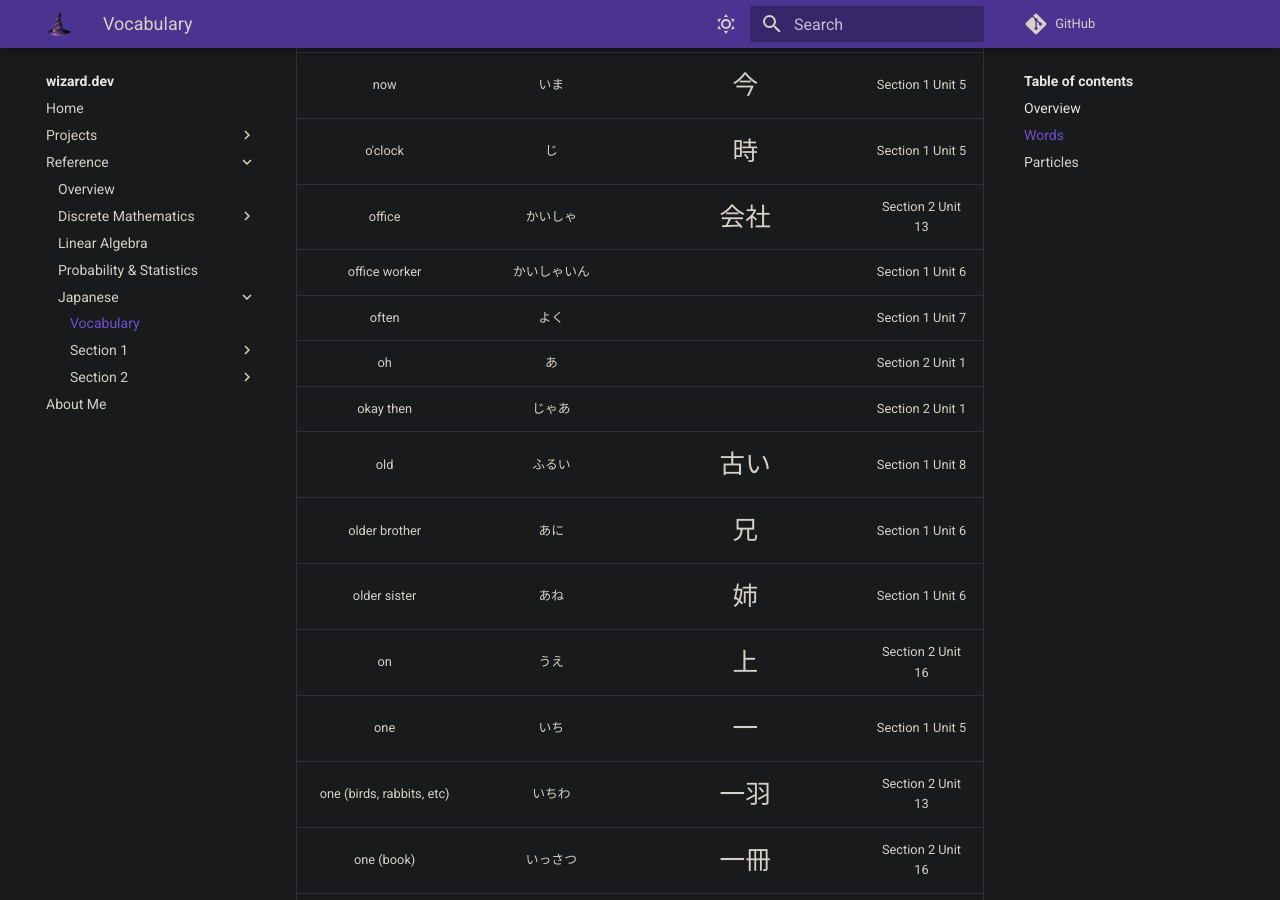
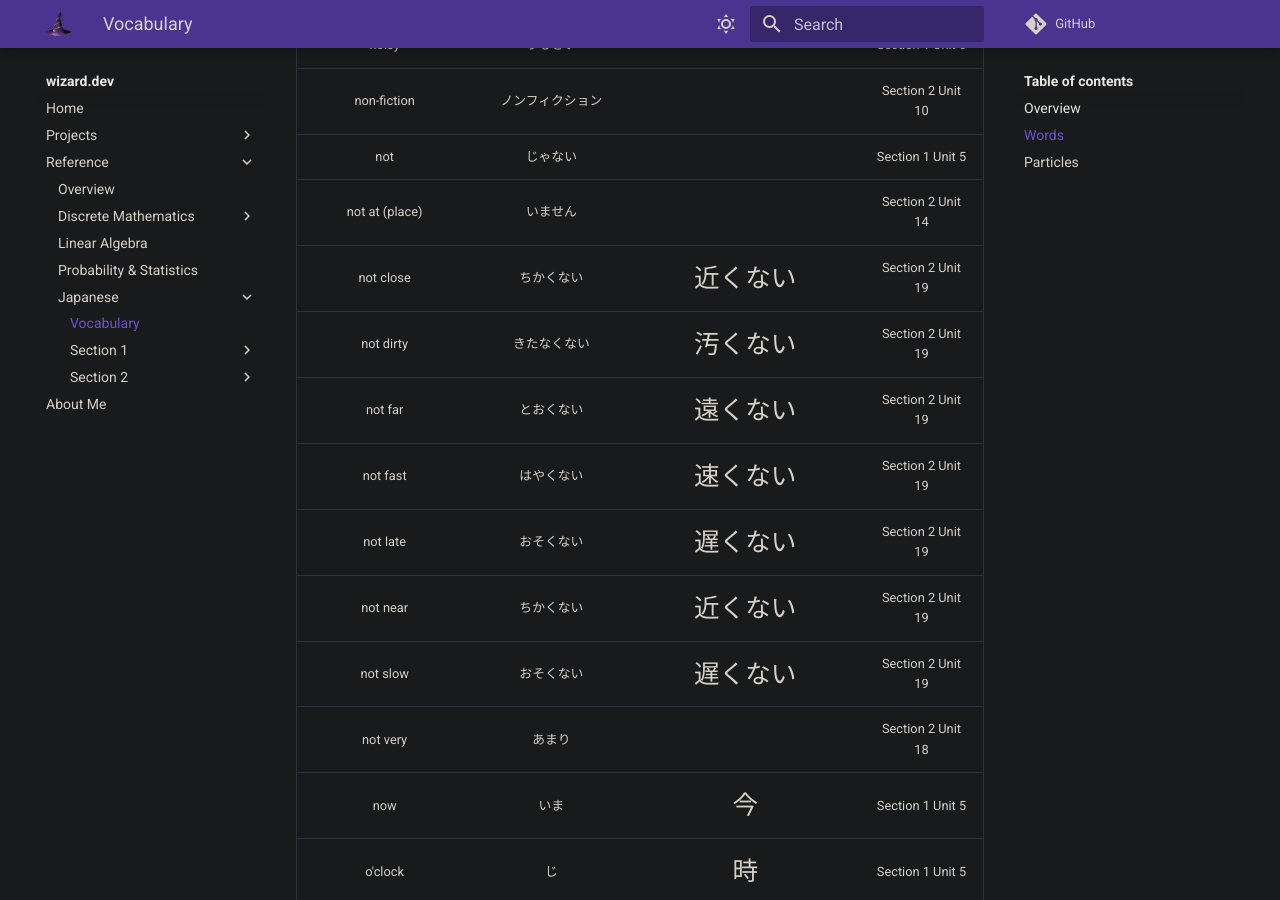
Before and after one commit to zkWildfire/wizard.dev, an MkDocs documentation site: the page built from docs/reference/japanese/vocabulary.md, in a window 1280 px wide and 900 px high, scrolled down 25060 px. Built offline with MkDocs 1.6.1 and Material for MkDocs 9.7.7, drawn with Linux system fonts in a browser that asks for light colours; comment, search, counter and statistics services are not loaded; some of the changed text lies outside the part shown.

Commit message:
Add new vocabulary, kanji

```diff
--- a/docs/reference/japanese/vocabulary.md
+++ b/docs/reference/japanese/vocabulary.md
@@ -129,7 +129,7 @@
 | class(es) | じゅぎょう | | Section 2 Unit 9 |
 | classroom | きょうしつ | | Section 2 Unit 9 |
 | cleaning | そうじ | <span class="kanji">掃除</span> | Section 2 Unit 6 |
-| close | ちかい | | Section 2 Unit 2 |
+| close | ちかい | <span class="kanji">近い</span> | Section 2 Unit 2 |
 | clothes | ふく | | Section 1 Unit 8 |
 | cloudy | くもり | | Section 2 Unit 5 |
 | coach | コーチ | | Section 2 Unit 7 |
@@ -223,9 +223,9 @@
 | family | かぞく | <span class="kanji">家族</span> | Section 1 Unit 6 |
 | famous | ゆうめい | | Section 1 Unit 6 |
 | fantasy | ファンタジー | | Section 2 Unit 3 |
-| far | とおい | | Section 2 Unit 2 |
+| far | とおい | <span class="kanji">遠い</span> | Section 2 Unit 2 |
 | fashionable | おしゃれ | | Section 1 Unit 6 |
-| fast | はやい | | Section 2 Unit 4 |
+| fast | はやい | <span class="kanji">速い</span> | Section 2 Unit 4 |
 | father | ちちおや | <span class="kanji">父親</span> | Section 2 Unit 18 |
 | favorite | すき | | Section 2 Unit 10 |
 | feeling sick | ぐあいがわるい | | Section 2 Unit 5 |
@@ -315,7 +315,8 @@
 | house | いえ | <span class="kanji">家</span> | Section 2 Unit 3 |
 | housework | いえのそうじ | <span class="kanji">家の掃除</span> | Section 2 Unit 17 |
 | how is | どう | | Section 2 Unit 1 |
-| how long | どの | | Section 2 Unit 4 |
+| how long | どのぐらい | | Section 2 Unit 4 |
+| how long | どれくらい | | Section 2 Unit 19 |
 | how many (objects) | いくつ | | Section 2 Unit 14 |
 | how many hours | なんじかん | <span class="kanji">何時間</span> | Section 2 Unit 11 |
 | how much | いくら | | Section 1 Unit 8 |
@@ -362,6 +363,7 @@
 | Kyoto | きょうと | <span class="kanji">京都</span> | Section 1 Unit 6 |
 | large | Lサイズ | | Section 2 Unit 10 |
 | last | さいご | | Section 2 Unit 11 |
+| late | おそい | <span class="kanji">遅い</span> | Section 2 Unit 19 |
 | laundry | せんたく | <span class="kanji">洗濯</span> | Section 2 Unit 6 |
 | lawyer | べんごし | | Section 1 Unit 1 |
 | left | ひだり | <span class="kanji">左</span> | Section 2 Unit 16 |
@@ -421,6 +423,7 @@
 | Nakayama | なかやま | <span class="kanji">中山</span> | Section 1 Unit 4 |
 | name | なまえ | <span class="kanji">名前</span> | Section 2 Unit 15 |
 | Naomi | なおみ | <span class="kanji">直美</span> | Section 1 Unit 2 |
+| near | ちかい | <span class="kanji">近い</span> | Section 2 Unit 2 |
 | nearby | ちかく | | Section 2 Unit 5 |
 | necktie | ネクタイ | | Section 1 Unit 8 |
 | new | あたらしい | <span class="kanji">新しい</span> | Section 1 Unit 8 |
@@ -449,6 +452,13 @@
 | non-fiction | ノンフィクション | | Section 2 Unit 10 |
 | not | じゃない | | Section 1 Unit 5 |
 | not at (place) | いません | | Section 2 Unit 14 |
+| not close | ちかくない | <span class="kanji">近くない</span> | Section 2 Unit 19 |
+| not dirty | きたなくない | <span class="kanji">汚くない</span> | Section 2 Unit 19 |
+| not far | とおくない | <span class="kanji">遠くない</span> | Section 2 Unit 19 |
+| not fast | はやくない | <span class="kanji">速くない</span> | Section 2 Unit 19 |
+| not late | おそくない | <span class="kanji">遅くない</span> | Section 2 Unit 19 |
+| not near | ちかくない | <span class="kanji">近くない</span> | Section 2 Unit 19 |
+| not slow | おそくない | <span class="kanji">遅くない</span> | Section 2 Unit 19 |
 | not very | あまり | | Section 2 Unit 18 |
 | now | いま | <span class="kanji">今</span> | Section 1 Unit 5 |
 | o'clock | じ | <span class="kanji">時</span> | Section 1 Unit 5 |
@@ -593,6 +603,7 @@
 | six o'clock | ろくじ | <span class="kanji">六時</span> | Section 2 Unit 1 |
 | six years old | ろくさい | <span class="kanji">六歳</span> | Section 2 Unit 14 |
 | skirt | スカート | | Section 1 Unit 8 |
+| slow | おそい | <span class="kanji">遅い</span> | Section 2 Unit 19 |
 | small | ちいさい | <span class="kanji">小さい</span> | Section 1 Unit 3 |
 | small | Sサイズ | | Section 2 Unit 10 |
 | smart | あたまがい | | Section 1 Unit 6 |
```
Also changed, not shown: docs/reference/japanese/section-2/unit-19.md (+10 -0 lines), docs/reference/japanese/section-2/unit-2.md (+3 -2 lines), docs/reference/japanese/section-2/unit-4.md (+2 -2 lines).
